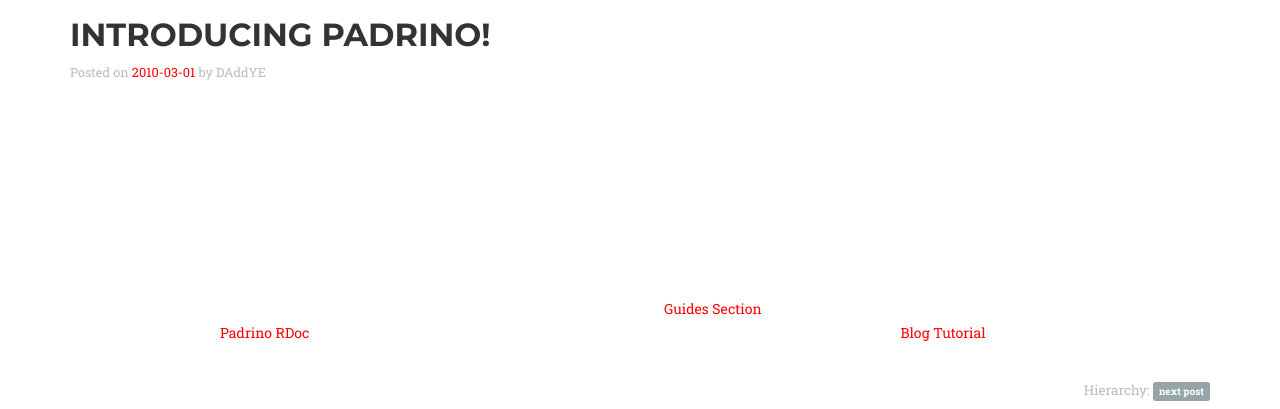
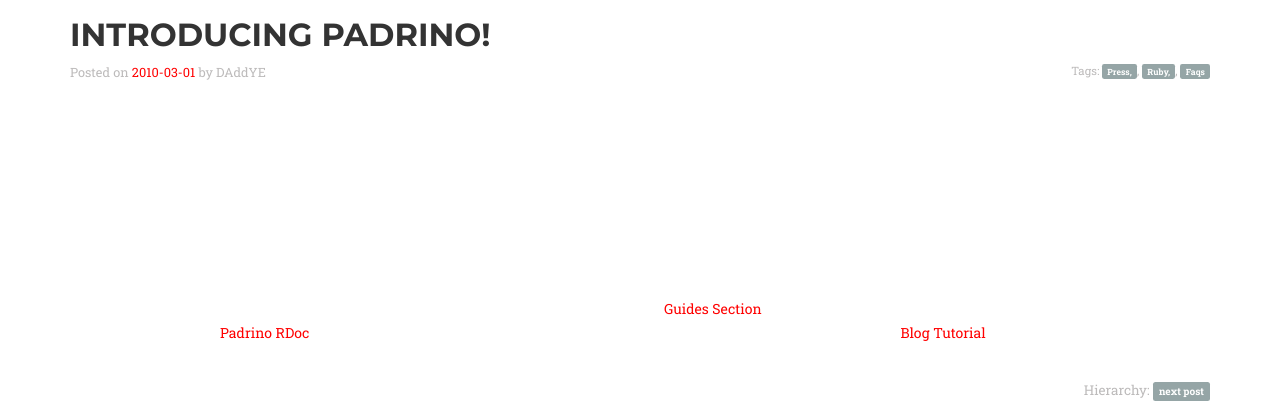
Before and after one commit to wikimatze/padrinorb-website, a Jekyll site: the page built from _posts/2010-03-01-introducing-padrino.md, in a window 1280 px wide, cut to the strip 104-513 px from the top of the page. Built offline with Jekyll 4.4.1, drawn with Linux system fonts in a browser that asks for light colours; some web fonts are replaced; Markdown is read by kramdown in place of the engine named in the settings.

Commit message:
Add tags for posts

```diff
--- a/_layouts/post.html
+++ b/_layouts/post.html
@@ -12,7 +12,19 @@
                     <div class="author">
                       Posted on <time datetime="{{page.date | date:"%Y-%m-%d"}}" pubdate><a href="{{ page.url }}" title="Permalink for this post">{{page.date | date:"%Y-%m-%d"}}</a></time>
                       {% if page.update %}, updated <time>{{ page.update }}</time> {% endif %} by {{ page.author }}
+
+                      <div class="tags pull-right">
+                        {% if page.categories == empty  %}
+                        No tags
+                        {% else %}
+                        Tags:
+                        {% for tag in page.categories %}
+                        <a class="label label-default" href="/tags.html#{{ tag }}" title="View posts tagged with &quot;{{ tag }}&quot;">{{ tag }}</a>{% if forloop.last != true %}, {% endif %}
+                        {% endfor %}
+                        {% endif %}
+                      </div>
                     </div>
+
                   <p class="text-muted">{{ content }}</p>
 
                   <div class="hierarchy pull-right">Hierarchy:
```
